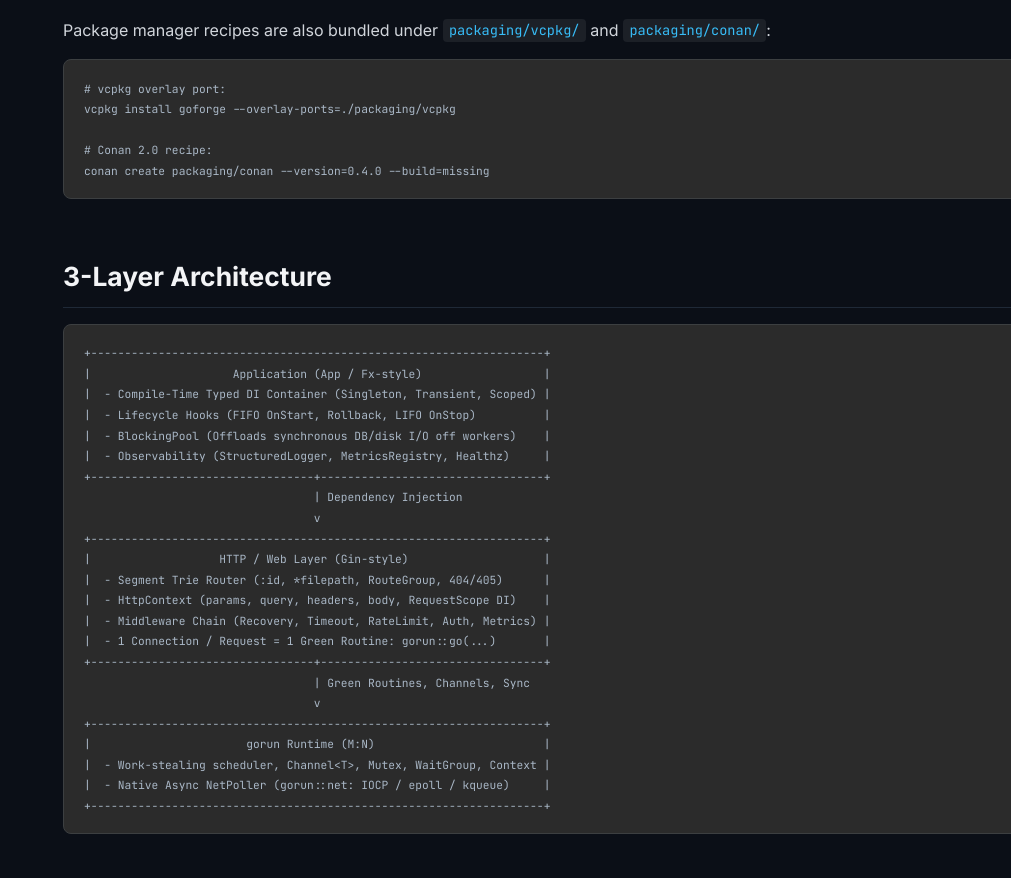
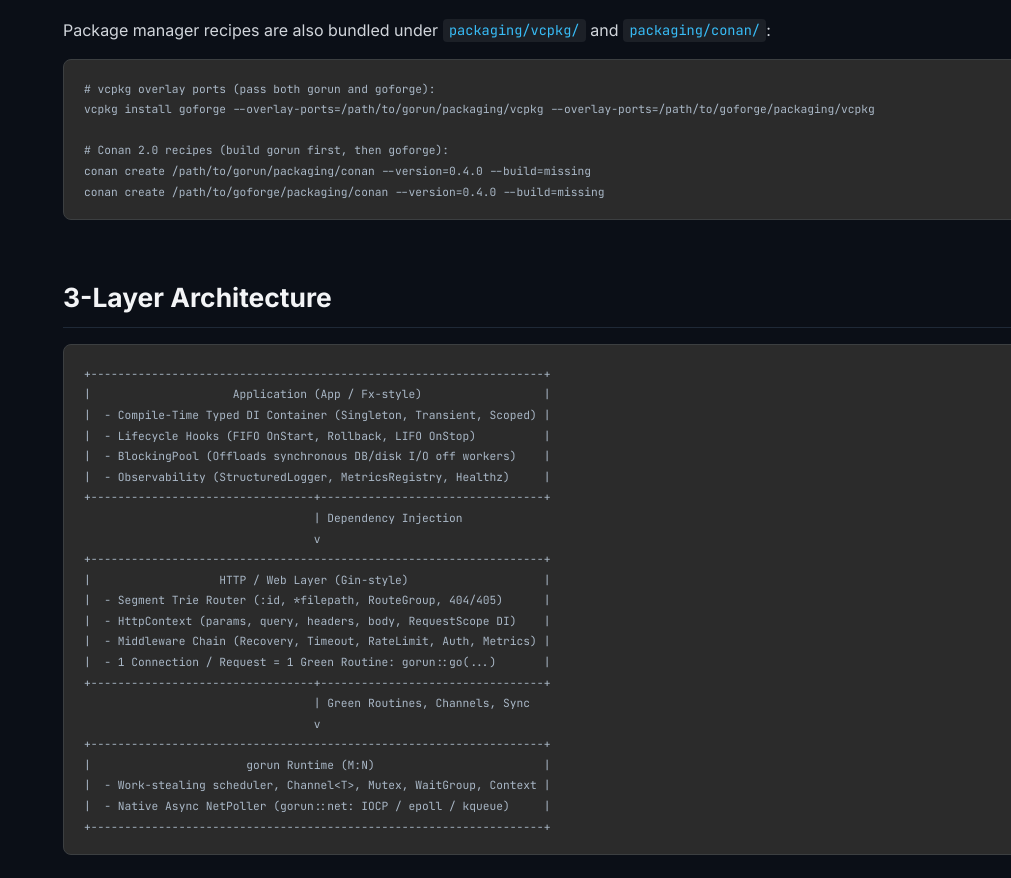
Before and after one commit to Takatochi/goforge, a plain HTML site: page docs/index.html in a window 1280 px wide. Shown: the part 2956-3834 px from the top of the page, without its empty margins (269-1280 px from the left). Drawn offline with nearby package versions, Linux system fonts and the light colour scheme.

Commit message:
fix(pkg,docs): add real v0.4.0 SHA256/SHA512 checksums for Conan/vcpkg and clarify overlay-ports & single-header usage

```diff
--- a/docs/index.html
+++ b/docs/index.html
@@ -529,11 +529,12 @@ FetchContent_MakeAvailable(goforge)
 add_executable(my_service main.cpp)
 target_link_libraries(my_service PRIVATE goforge::goforge)</code></pre>
       <p>Package manager recipes are also bundled under <code>packaging/vcpkg/</code> and <code>packaging/conan/</code>:</p>
-      <pre><code># vcpkg overlay port:
-vcpkg install goforge --overlay-ports=./packaging/vcpkg
-
-# Conan 2.0 recipe:
-conan create packaging/conan --version=0.4.0 --build=missing</code></pre>
+      <pre><code># vcpkg overlay ports (pass both gorun and goforge):
+vcpkg install goforge --overlay-ports=/path/to/gorun/packaging/vcpkg --overlay-ports=/path/to/goforge/packaging/vcpkg
+
+# Conan 2.0 recipes (build gorun first, then goforge):
+conan create /path/to/gorun/packaging/conan --version=0.4.0 --build=missing
+conan create /path/to/goforge/packaging/conan --version=0.4.0 --build=missing</code></pre>
     </section>
 
     <!-- ARCHITECTURE -->
@@ -1356,15 +1357,12 @@ int main() {
       if (cachedHeaders) return cachedHeaders;
       const [goforgeHdr, gorunHdr, nlohmannHdr] = await Promise.all([
         fetchFirstAvailable([
-          './goforge.hpp',
           'https://raw.githubusercontent.com/Takatochi/goforge/main/single_include/goforge/goforge.hpp'
         ], 'namespace goforge'),
         fetchFirstAvailable([
-          './gorun.hpp',
           'https://raw.githubusercontent.com/Takatochi/gorun/main/single_include/gorun/gorun.hpp'
         ], 'namespace gorun'),
         fetchFirstAvailable([
-          './nlohmann/json.hpp',
           'https://raw.githubusercontent.com/nlohmann/json/v3.11.3/single_include/nlohmann/json.hpp'
         ], 'namespace nlohmann')
       ]);
```
Also changed, not shown: 3 other files.
